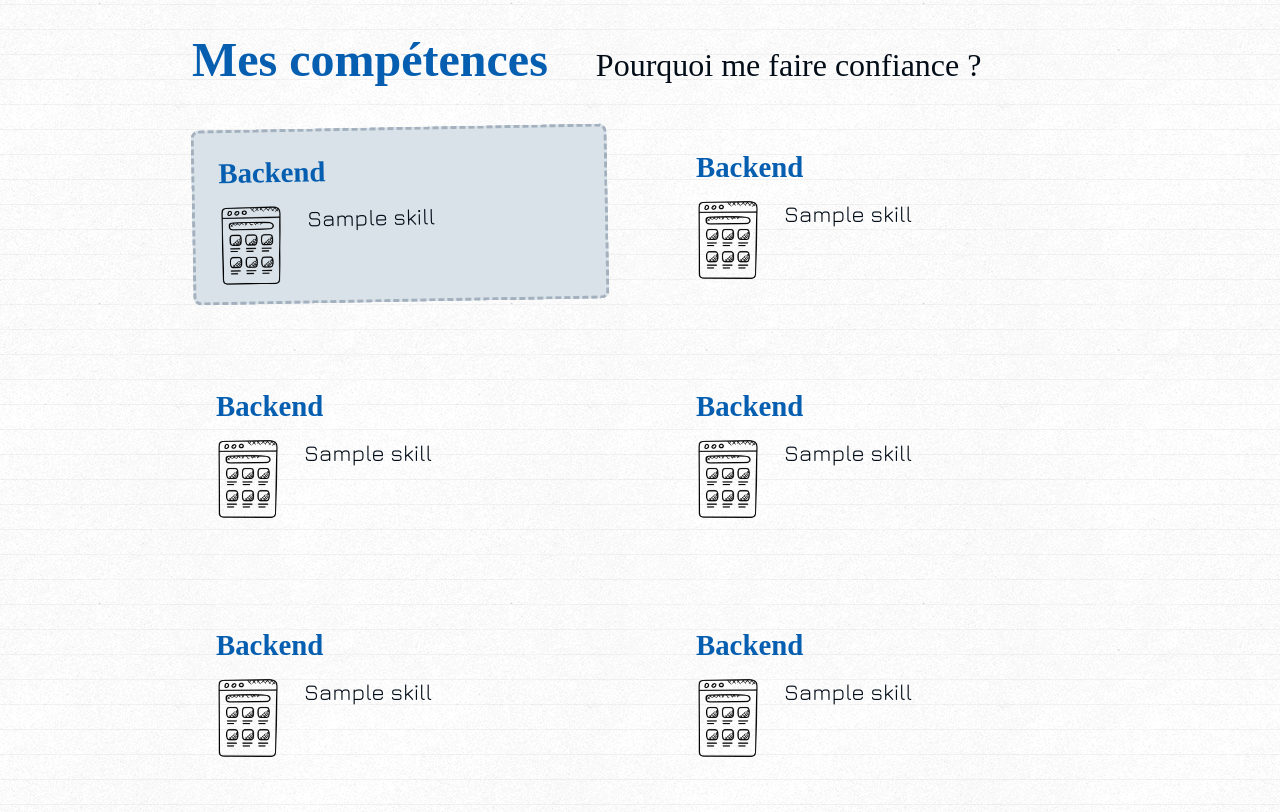
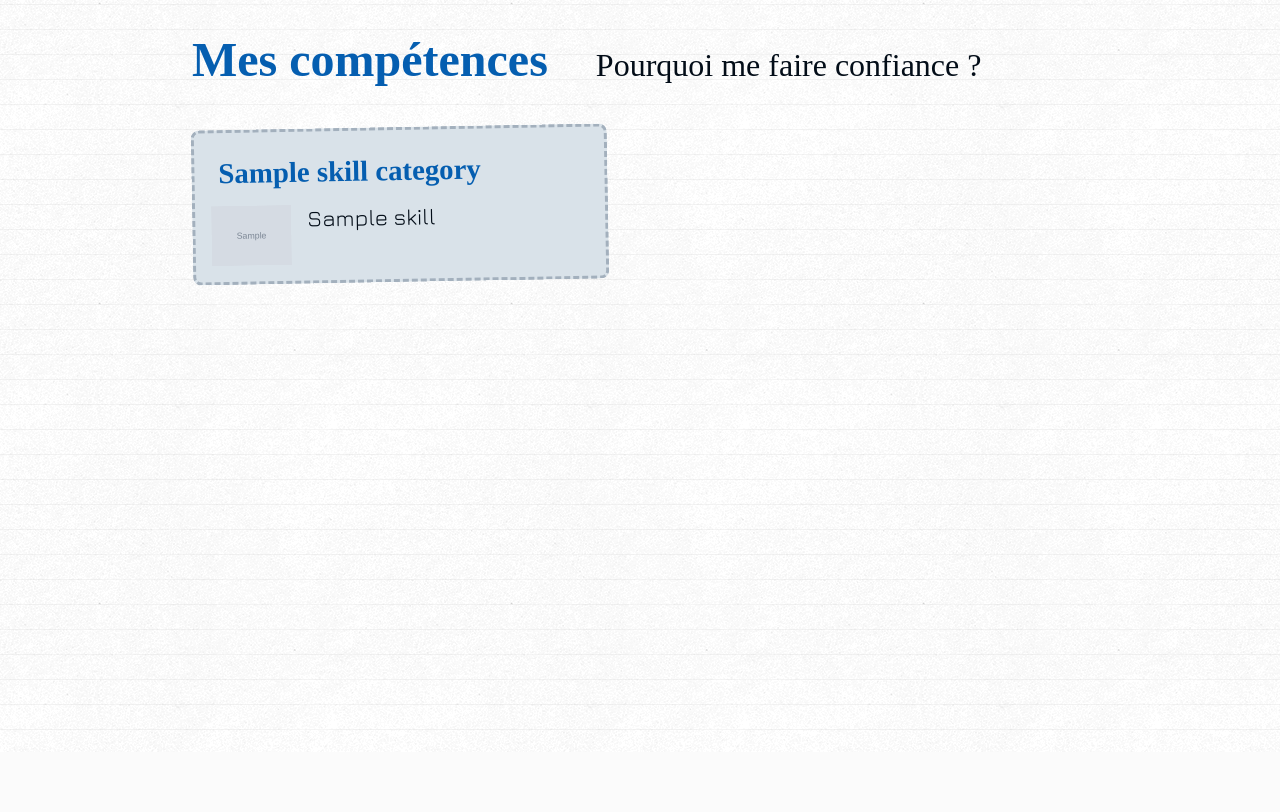
Before and after one commit to sblondeau/sb_website, a Symfony app: template templates/skill/index.html.twig in a window 1280 px wide. Shown: the part 131-943 px from the top of the page. After the commit the page ends 861 px from the top, so only its background shows below. Run offline with Twig, Linux system fonts and the light colour scheme; the template is opened without the code that fills it: most values are stand-ins (such as "Sample title", 1, 10 or a date in 2020); grey boxes marked "Sample" are stand-in pictures; style sheets or scripts are compiled from the project's sources; some libraries are stand-ins or nearby versions; some web fonts are replaced.

Commit message:
add category image

```diff
--- a/assets/styles/skills.css
+++ b/assets/styles/skills.css
@@ -49,7 +49,9 @@ main .title h2 {
 article {
     padding: var(--spacing);
     border-radius: var(--spacing-xs);
+    border: 3px dashed var(--neutral);
 }
+
 
 article h2 {
     --font-size: 1.8;
--- a/templates/skill/index.html.twig
+++ b/templates/skill/index.html.twig
@@ -20,14 +20,14 @@
 				<h2>Pourquoi me faire confiance ?</h2>
 			</div>
 			<div class="skills">
-				{% for i in 0..5 %}
+				{% for skillCategory in skillCategories %}
 
 					<article>
-						<h2>Backend</h2>
+						<h2>{{ skillCategory.name }}</h2>
 						<div class="article-content">
-							<img class="icon" src="{{ asset('images/page-layout.png')}}" alt="">
+							<img class="icon" src="{{ asset('images/' ~ skillCategory.icon )}}" alt="">
 							<ul>
-								{% for skill in skills %}
+								{% for skill in skillCategory.skills %}
 									<li>{{ skill.name }}</li>
 								{% endfor %}
 							</ul>
```
Also changed, not shown: src/Controller/SkillController.php (+4 -3 lines), src/DataFixtures/SkillFixtures.php (+7 -1 lines), assets/images/backend.png (added), assets/images/frontend.png (renamed from assets/images/page-layout.png), assets/images/uxui.png (added).
